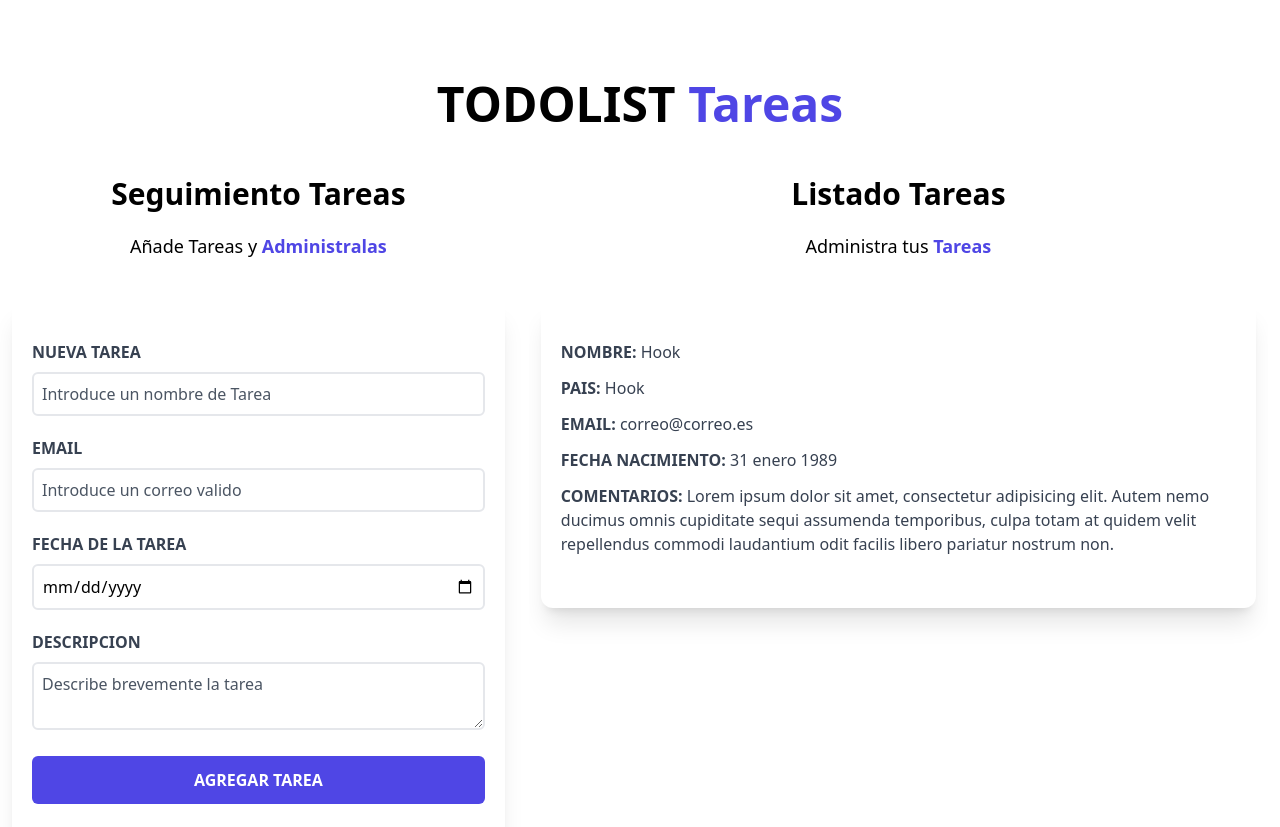
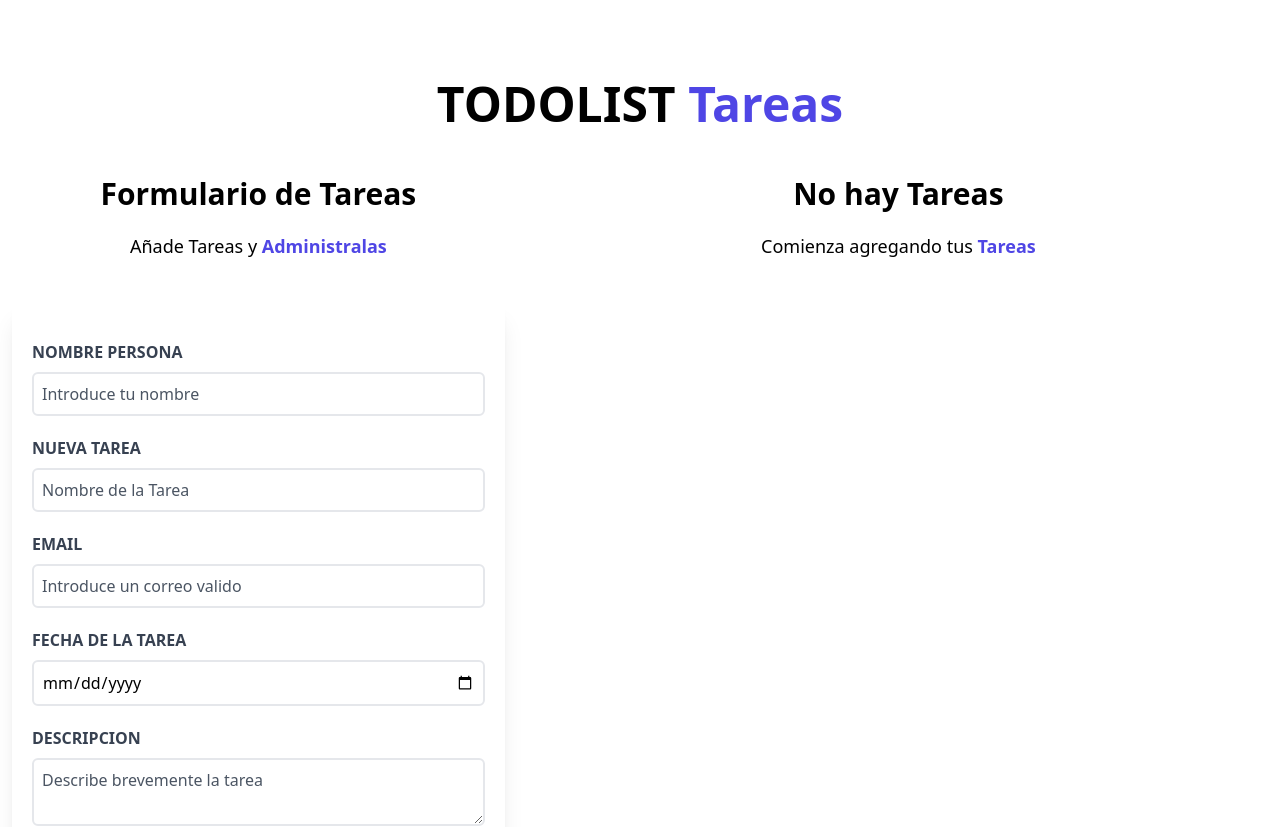
Before and after one commit to jgonzalez-89/react-TODO-application, a React (Vite) app: page / in a window 1280 px wide. Shown: the top 827 px of the page. Built offline with nearby package versions, Linux system fonts and the light colour scheme.

Commit message:
create props for Tareas.jsx

```diff
--- a/src/App.jsx
+++ b/src/App.jsx
@@ -6,17 +6,18 @@ import ListadoTareas from "./components/ListadoTareas";
 
 function App() {
 
-  const [tarea, setTarea] = useState([]);
+  const [tareas, setTareas] = useState([]);
 
   return (
     <div className="container mx-auto mt-20">
     <Header />
       <div className="md:flex mt-12">
       <Formulario
-        tarea={tarea}
-        setTarea={setTarea}
+        tareas={tareas}
+        setTareas={setTareas}
       />
-      <ListadoTareas />
+      <ListadoTareas
+      tareas={tareas} />
       </div>
 
     </div>
--- a/src/components/Formulario.jsx
+++ b/src/components/Formulario.jsx
@@ -3,7 +3,8 @@ import { useState, useEffect } from 'react'
 import Error from './Error';
 
 
-const Formulario = ({ tarea, setTarea }) => {
+const Formulario = ({ tareas, setTareas }) => {
+  const [nombreTarea, setNombreTarea] = useState("");
 	const [nombre, setNombre] = useState("");
   const [email, setEmail] = useState("");
   const [fecha, setFecha] = useState("");
@@ -16,7 +17,7 @@ const Formulario = ({ tarea, setTarea }) => {
     e.preventDefault();
 
     // Validacion de formulario
-    if([nombre, email, fecha, comentario].includes("")){
+    if([nombre, nombreTarea, email, fecha, comentario].includes("")){
       console.log("Hay al menos un campo vacio")
       setError(true);
       return;
@@ -24,17 +25,19 @@ const Formulario = ({ tarea, setTarea }) => {
     setError(false);
 
     // Objeto de Tarea
-    const objetoTarea = {
+    const objetoTareas = {
       nombre,
+      nombreTarea,
       email,
       fecha,
       comentario
     }
 
-    setTarea([...tarea, objetoTarea]);
+    setTareas([...tareas, objetoTareas]);
 
     // Reiniciar Formulario
     setNombre('')
+    setNombreTarea('')
     setEmail('')
     setFecha('')
     setComentario('')
@@ -43,7 +46,7 @@ const Formulario = ({ tarea, setTarea }) => {
 
   return (
     <div className="mx-3 md:w-1/2 lg:w-2/5">
-      <h2 className="font-black text-3xl text-center">Seguimiento Tareas</h2>
+      <h2 className="font-black text-3xl text-center">Formulario de Tareas</h2>
 
       <p className='text-lg mt-5 text-center mb-10'>Añade Tareas y {""}
         <span className="text-indigo-600 font-bold">Administralas</span>
@@ -54,15 +57,28 @@ const Formulario = ({ tarea, setTarea }) => {
       className="bg-white shadow-xl rounded-lg py-10 px-5 mb-10">
         {error && <Error mensaje='Todos los campos son obligatorios' />}
         <div className='mb-5'>
-          <label htmlFor='nombre' className='block text-gray-700 uppercase font-bold'>Nueva Tarea</label>
+          <label htmlFor='nombre' className='block text-gray-700 uppercase font-bold'>Nombre Persona</label>
 
           <input
             id='nombre'
             type="text"
-            placeholder="Introduce un nombre de Tarea"
+            placeholder="Introduce tu nombre"
             className='border-2 w-full p-2 mt-2 placeholder-gray-600 rounded-md'
             value={nombre}
             onChange={(e) => setNombre(e.target.value)}
+          />
+        </div>
+
+        <div className='mb-5'>
+          <label htmlFor='nombre' className='block text-gray-700 uppercase font-bold'>Nueva Tarea</label>
+
+          <input
+            id='tarea'
+            type="text"
+            placeholder="Nombre de la Tarea"
+            className='border-2 w-full p-2 mt-2 placeholder-gray-600 rounded-md'
+            value={nombreTarea}
+            onChange={(e) => setNombreTarea(e.target.value)}
           />
         </div>
 
--- a/src/components/ListadoTareas.jsx
+++ b/src/components/ListadoTareas.jsx
@@ -1,17 +1,42 @@
 import React from 'react'
-import Tarea from './Tarea'
+import Tareas from './Tareas'
 
 
-const ListadoTareas = () => {
+const ListadoTareas = ({ tareas }) => {
+
     return (
         <div className="mx-3 md:w-1/2 lg:w-3/5 md:h-screen overflow-y-scroll">
-            <h2 className='font-black text-3xl text-center'>Listado Tareas</h2>
-            <p className='text-lg mt-5 text-center mb-10'>
-                Administra tus {""}
-                <span className="text-indigo-600 font-bold">Tareas</span>
-            </p>
 
-            <Tarea />
+            {tareas && tareas.length ? (
+                <>
+                    <h2 className='font-black text-3xl text-center'>Listado Tareas</h2>
+                    <p className='text-lg mt-5 text-center mb-10'>
+                        Administra tus {""}
+                        <span className="text-indigo-600 font-bold">Tareas</span>
+                    </p>
+
+                    {tareas.map((tarea, index) => {
+
+                        return (
+                            <Tareas
+                                key={index}
+                                tarea={tarea}
+                            />
+                        )
+                    })}
+
+                </>
+            ) : (
+
+                <>
+                    <h2 className='font-black text-3xl text-center'>No hay Tareas</h2>
+                    <p className='text-lg mt-5 text-center mb-10'>
+                        Comienza agregando tus {""}
+                        <span className="text-indigo-600 font-bold">Tareas</span>
+                    </p>
+                </>
+            )}
+
 
         </div>
     )
--- a/src/components/Tarea.jsx
+++ /dev/null
@@ -1,31 +0,0 @@
-import React from 'react'
-
-const Persona = () => {
-  return (
-
-          <div className='m-3 bg-white shadow-xl px-5 py-10 rounded-xl'>
-              <p className='font-bold mb-3 text-gray-700 uppercase'>Nombre: {""}
-                  <span className='font-normal normal-case'>Hook</span>
-              </p>
-
-              <p className='font-bold mb-3 text-gray-700 uppercase'>Pais: {""}
-                  <span className='font-normal normal-case'>Hook</span>
-              </p>
-
-              <p className='font-bold mb-3 text-gray-700 uppercase'>email: {""}
-                  <span className='font-normal normal-case'>correo@correo.es</span>
-              </p>
-
-              <p className='font-bold mb-3 text-gray-700 uppercase'>Fecha Nacimiento: {""}
-                  <span className='font-normal normal-case'>31 enero 1989</span>
-              </p>
-
-              <p className='font-bold mb-3 text-gray-700 uppercase'>Comentarios: {""}
-                  <span className='font-normal normal-case'>Lorem ipsum dolor sit amet, consectetur adipisicing elit. Autem nemo ducimus omnis cupiditate sequi assumenda temporibus, culpa totam at quidem velit repellendus commodi laudantium odit facilis libero pariatur nostrum non.</span>
-              </p>
-          </div>
-
-  )
-}
-
-export default Persona
--- /dev/null
+++ b/src/components/Tareas.jsx
@@ -0,0 +1,35 @@
+import React from 'react'
+
+const Tareas = ({tarea}) => {
+
+    const {nombre, nombreTarea, email, fecha, comentario} = tarea
+
+    // console.log(tarea)
+  return (
+
+          <div className='m-3 bg-white shadow-xl px-5 py-10 rounded-xl'>
+              <p className='font-bold mb-3 text-gray-700 uppercase'>Nombre Persona: {""}
+                  <span className='font-normal normal-case'>{nombre}</span>
+              </p>
+
+              <p className='font-bold mb-3 text-gray-700 uppercase'>Tarea: {""}
+                  <span className='font-normal normal-case'>{nombreTarea}</span>
+              </p>
+
+              <p className='font-bold mb-3 text-gray-700 uppercase'>email: {""}
+                  <span className='font-normal normal-case'>{email}</span>
+              </p>
+
+              <p className='font-bold mb-3 text-gray-700 uppercase'>Fecha: {""}
+                  <span className='font-normal normal-case'>{fecha}</span>
+              </p>
+
+              <p className='font-bold mb-3 text-gray-700 uppercase'>Comentarios: {""}
+                  <span className='font-normal normal-case'>{comentario}</span>
+              </p>
+          </div>
+
+  )
+}
+
+export default Tareas
```
